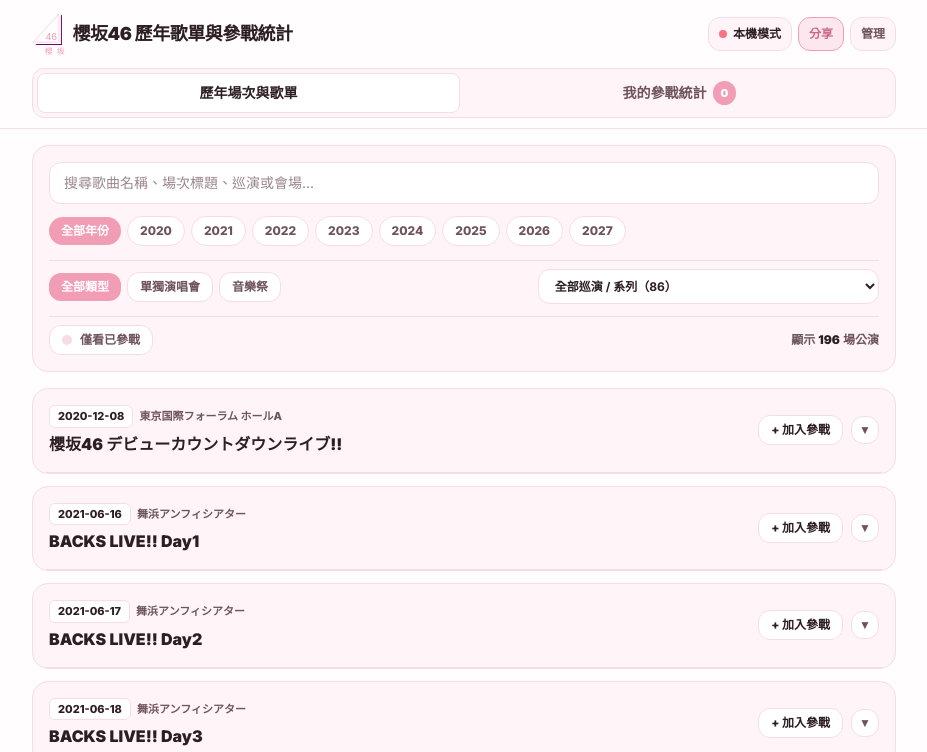
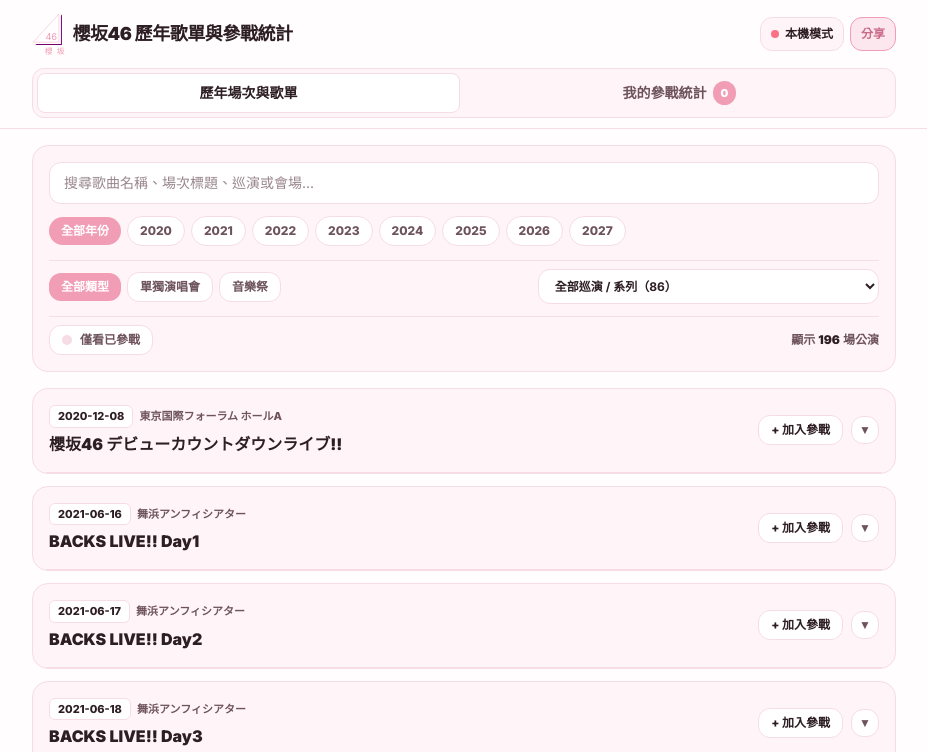
Before and after one commit to KAIMatono/-Setlist, a plain HTML site: page index.html in a window 1280 px wide. Shown: the top 752 px of the page, without its empty margins (176-1103 px from the left). Drawn offline with nearby package versions, Linux system fonts and the light colour scheme.

Commit message:
Remove admin mode button from index.html
Removed the admin mode button from the interface.

```diff
--- a/index.html
+++ b/index.html
@@ -78,10 +78,6 @@
 
           <button type="button" onclick="openShareReportModal()" class="px-2.5 py-2 rounded-xl bg-[#FDE7EE] hover:bg-[#fbd5e1] text-[#C96A88] border border-[#F19DB5] text-xs font-extrabold transition flex items-center gap-1 cursor-pointer" title="產生並下載專屬參戰履歷圖">
             <span>分享</span>
-          </button>
-
-          <button type="button" id="admin-mode-btn" onclick="openAdminModal()" class="px-2.5 py-2 rounded-xl bg-[#FDE7EE] text-[#C96A88] border border-[#F19DB5] text-xs font-extrabold transition flex items-center gap-1 cursor-pointer" title="切換後台管理模式">
-            <span id="admin-mode-label">管理中</span>
           </button>
 
           <button type="button" id="header-add-event-btn" onclick="openAddModal()" class="px-3.5 py-2 rounded-xl bg-[#F19DB5] hover:bg-[#e589a4] active:scale-[0.98] text-white text-xs sm:text-sm font-extrabold transition items-center gap-1 shrink-0 cursor-pointer hidden">
```
